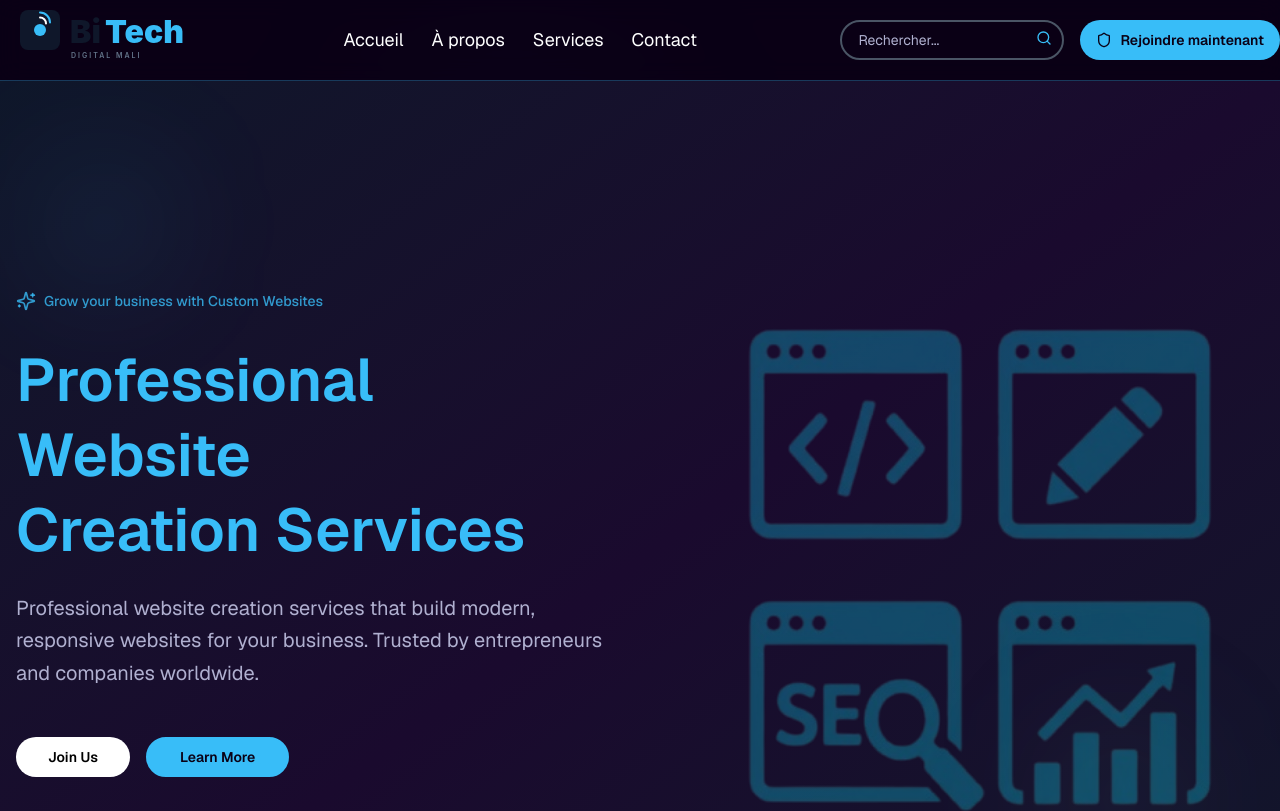
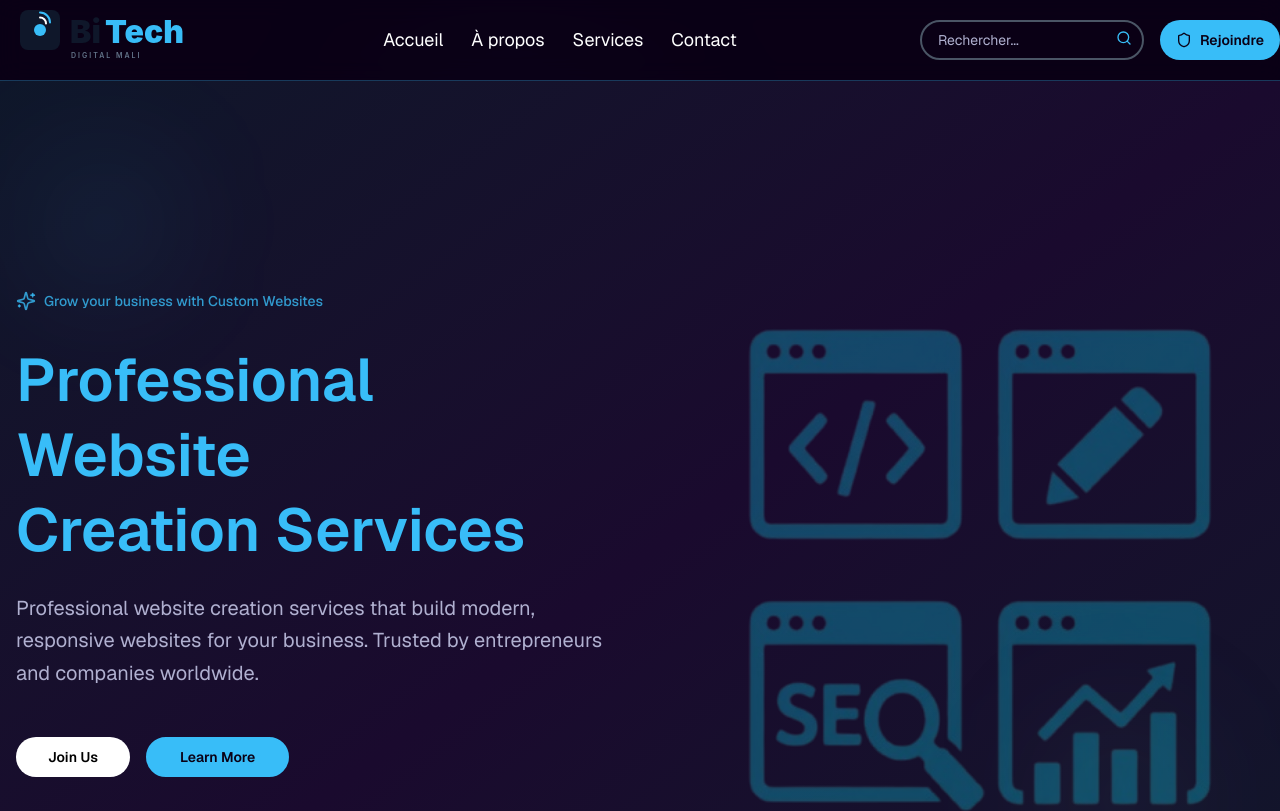
Before and after one commit to B-A-D-TECH/DanyaDigital, a Next.js app: page / in a window 1280 px wide. Shown: the top 811 px of the page. Built offline with nearby package versions, Linux system fonts and the light colour scheme.

Commit message:
rejoindre

```diff
--- a/components/navbar.tsx
+++ b/components/navbar.tsx
@@ -102,7 +102,7 @@ export default function Navbar() {
                 className="bg-gradient-to-r from-primary to-accent text-background font-semibold  rounded-full px-6  hover:shadow-lg  transition-all"
               >
                 <Shield className="w-4 h-4" />
-                Rejoindre maintenant
+                Rejoindre
               </Button>
             </Link>
           </div>
```
